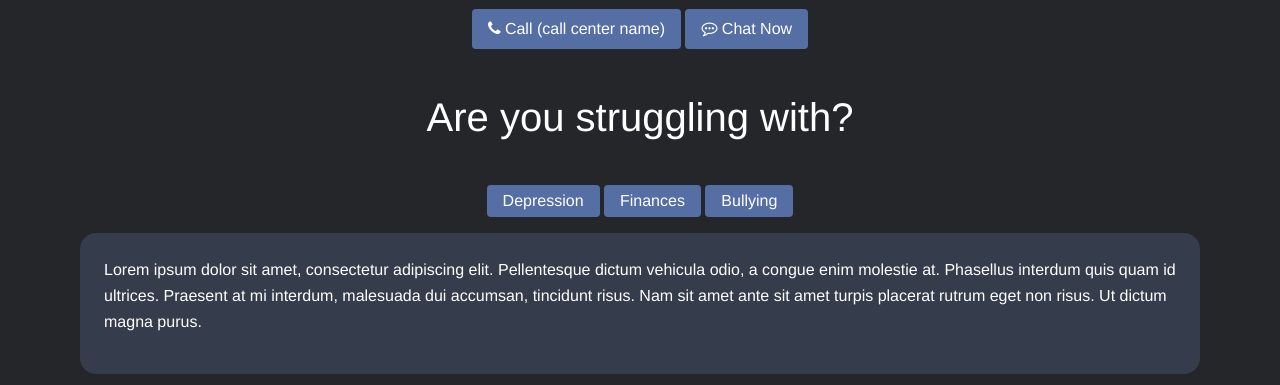
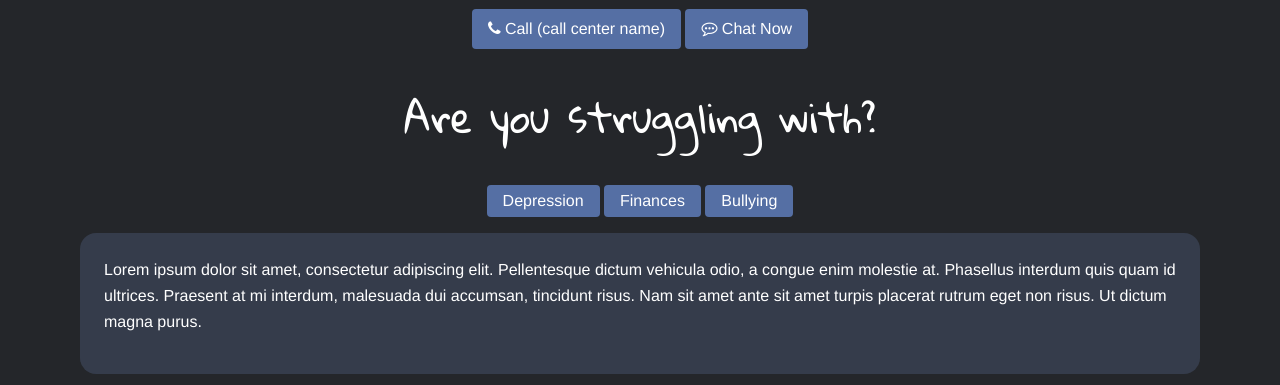
Before and after one commit to FaithTechLabs/suicide-prevention, a Django app: template templates/index.html in a window 1280 px wide. Shown: the part 655-1040 px from the top of the page. Run offline with Django 3.2, Linux system fonts and the light colour scheme; the template is opened without the code that fills it, so the values that code supplies are empty; some libraries are stand-ins or nearby versions.

Commit message:
changing font

```diff
--- a/templates/static/css/app.css
+++ b/templates/static/css/app.css
@@ -67,7 +67,8 @@ ul {
 }
 
 .banner h2,
-.banner h1 {
+.banner h1,
+.struggle h2 {
   /*font-family: sans-serif;*/
   font-family: 'Gloria Hallelujah', sans-serif;
   /*font-weight: 300;*/
```
